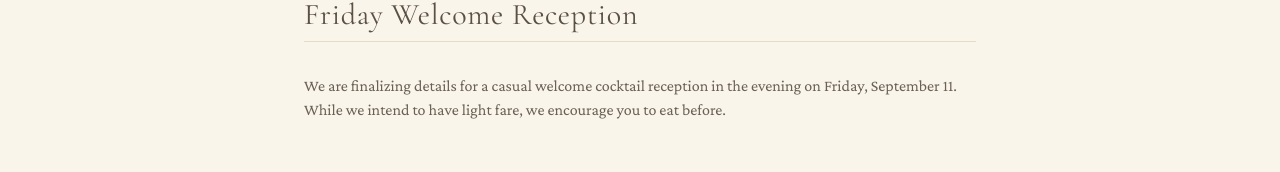
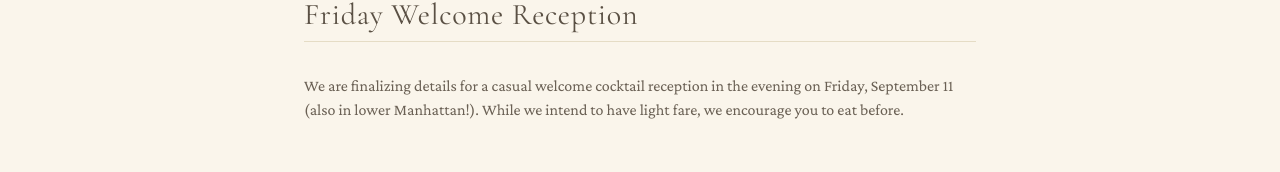
Before and after one commit to idancecrazy-arch/zakrazy, a Next.js app: page /travel in a window 1280 px wide. Shown: the part 303-475 px from the top of the page. Built offline with nearby package versions, Linux system fonts and the light colour scheme; no server answers; a web font is replaced by a local one.

Commit message:
Update page.tsx
Friday Welcome Reception

```diff
--- a/app/travel/page.tsx
+++ b/app/travel/page.tsx
@@ -24,7 +24,7 @@ export default function TravelPage() {
             Friday Welcome Reception
           </h2>
                <p className="font-crimson text-base text-dark-taupe/90">
-                We are finalizing details for a casual welcome cocktail reception in the evening on Friday, September 11. While we intend to have light fare, we encourage you to eat before.
+                We are finalizing details for a casual welcome cocktail reception in the evening on Friday, September 11 (also in lower Manhattan!). While we intend to have light fare, we encourage you to eat before.
               </p>
         </div>
 
```
